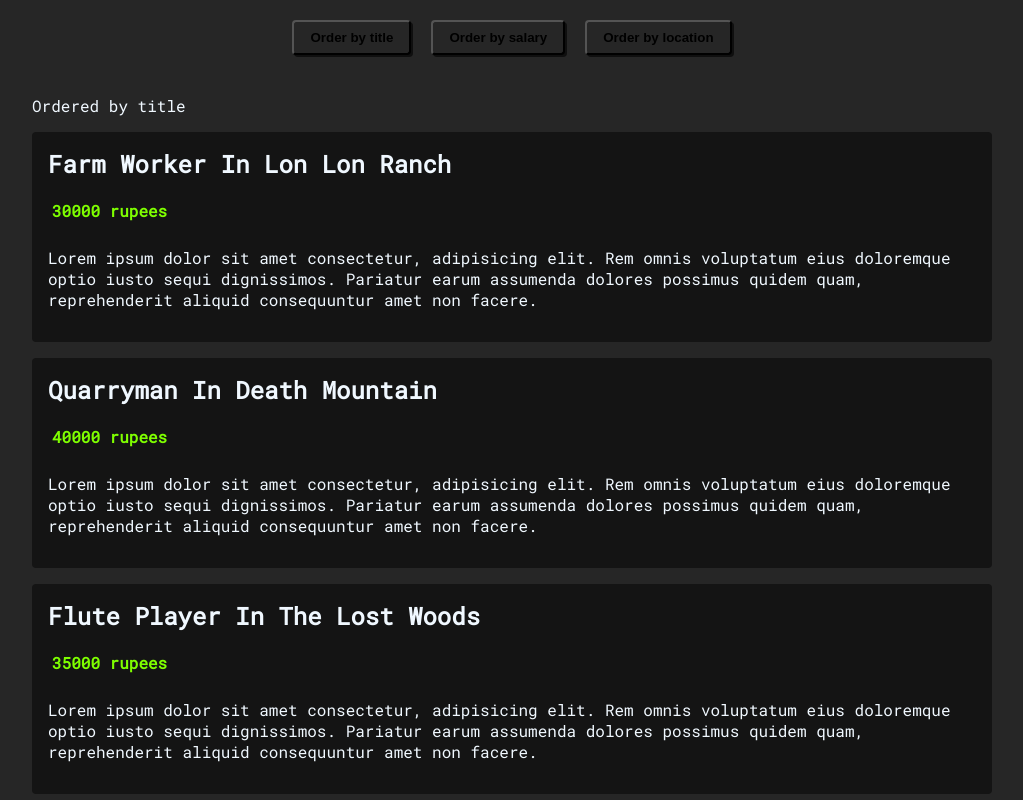
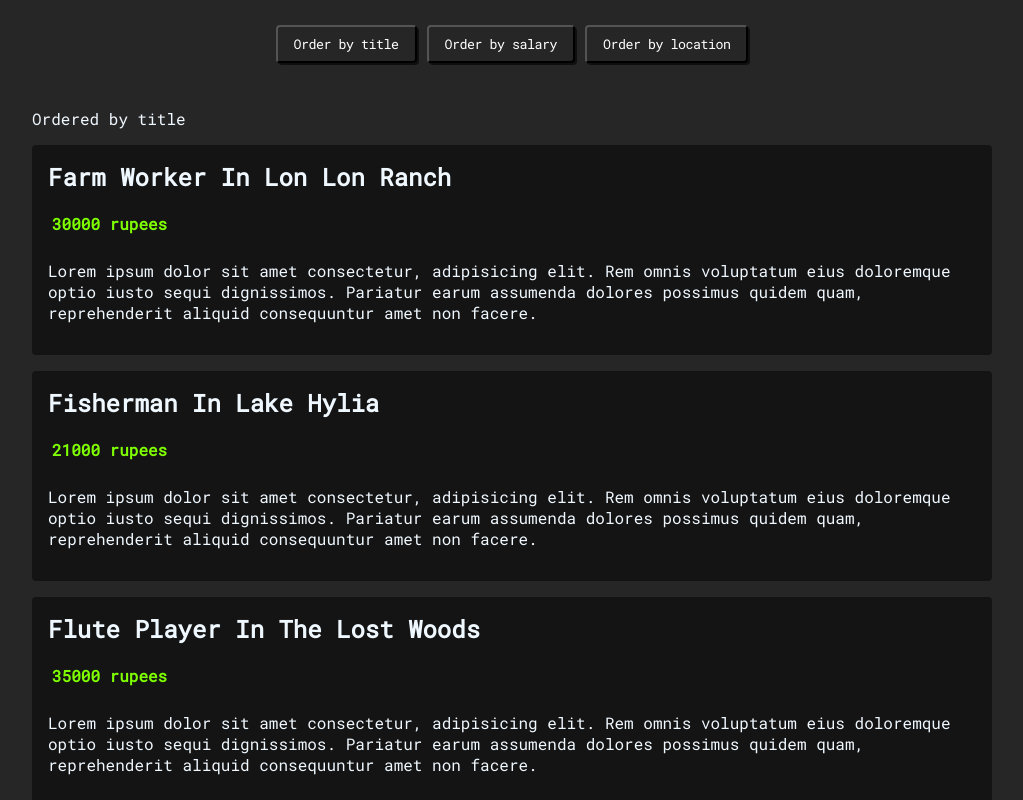
Before and after one commit to RemyChazelas/developers-jobs-vue, a Vue app: page / in a window 1280 px wide. Shown: the top 800 px of the page, without its empty margins (128-1151 px from the left). Built offline with nearby package versions, Linux system fonts and the light colour scheme.

Commit message:
add the sort method in setup passing props and spred there and use a ternaire

```diff
--- a/src/App.vue
+++ b/src/App.vue
@@ -46,14 +46,16 @@ export default defineComponent({
   }
   button {
     margin: 0 10px;
-    color: #000000;
+    color: #ffffff;
     background: #262626;
     box-shadow:  2px 2px 0 #0f0f0f;
-             /* -2px -2px 0 #2d2d2d; */
     padding: 8px 16px;
     border-radius: 4px;
     cursor: pointer;
-    font-weight: bold;
+    font-family: "Roboto Mono", monospace;
+    margin: 5px;
+    letter-spacing: -0.5px;
+    font-weight: 500;
   }
   button:hover {
     box-shadow: inset 2px 2px 1px #0f0f0f,
--- a/src/components/JobsList.vue
+++ b/src/components/JobsList.vue
@@ -2,7 +2,7 @@
   <div class="job-list">
     <p>Ordered by {{ order }}</p>
     <ul>
-      <li v-for="job in jobs" :key="job.id">
+      <li v-for="job in orderedJobs" :key="job.id">
         <h2>{{ job.title }} in {{ job.location }}</h2>
         <div class="salary">
           <p>{{ job.salary }} rupees</p>
@@ -16,7 +16,7 @@
 </template>
 
 <script lang="ts">
-import { defineComponent, PropType } from 'vue'
+import { defineComponent, PropType, computed } from 'vue'
 import Job from '@/types/Job'
 import OrderTerm from '@/types/OrderTerm'
 export default defineComponent({
@@ -31,7 +31,12 @@ export default defineComponent({
     }
   },
   setup(props) {
-    console.log(props.jobs)
+    const orderedJobs = computed(() => {
+      return [...props.jobs].sort((a: Job, b:Job) => {
+        return a[props.order] > b[props.order] ? 1 : -1
+      })
+    })
+    return {orderedJobs}
   },
 })
 </script>
```
